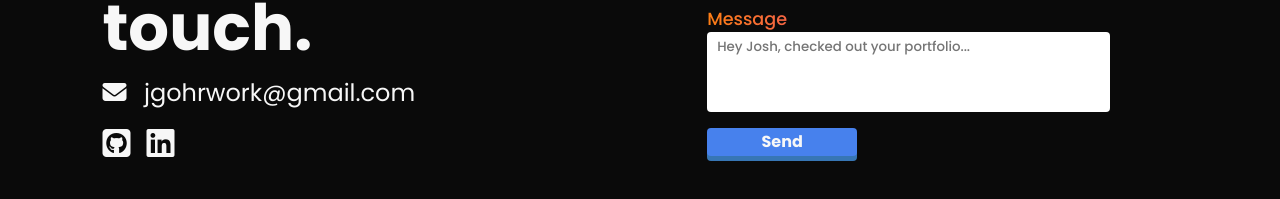
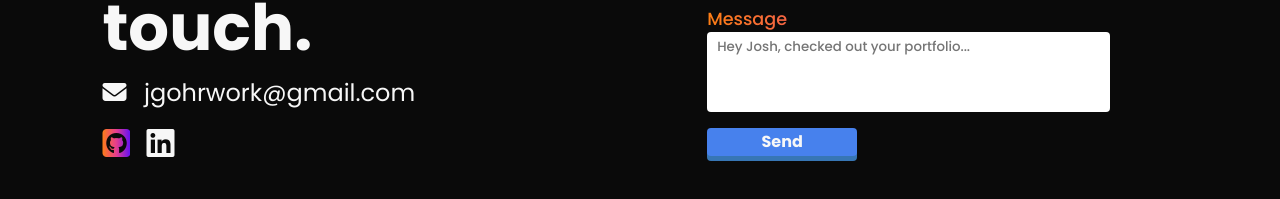
Before and after one commit to JGohr/Portfolio, a React (Create React App) app: page / in a window 1280 px wide. In both pictures the pointer is over the icon 116 px from the left and 3595 px from the top of the page. Shown: the part 3452-3651 px from the top of the page. Built offline with nearby package versions, Linux system fonts and the light colour scheme.

Commit message:
Added hover animation to social icons on contact form

```diff
--- a/src/Styles/Contact.css
+++ b/src/Styles/Contact.css
@@ -88,6 +88,18 @@
     gap: 1rem;
     font-size: 2rem;
     margin-top: 1rem;
+}
+
+.Contact-icons > a > i
+{
+    transition: ease-in 0.2s;
+}
+
+.Contact-icons > a > i:hover
+{
+    background-clip: text;
+    background-image: var(--gradient);
+    color: transparent;
 }
 
 #desc-input
```
